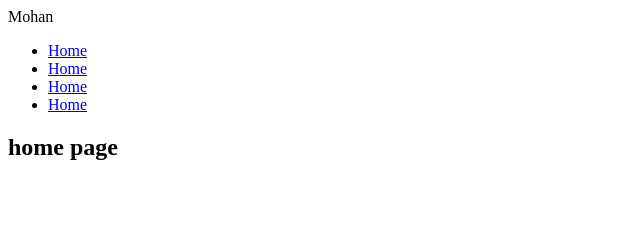
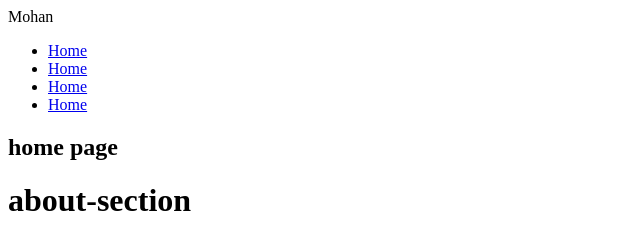
Before and after one commit to mohankumar8875/myrepo, a plain HTML site: page index.html in a window 1280 px wide. Shown: the whole page, without its empty margins (0-640 px from the left). Drawn offline with Linux system fonts and the light colour scheme.

Commit message:
first V4 of index. html

```diff
--- a/index.html
+++ b/index.html
@@ -20,5 +20,8 @@
     <div class="home">
         <h2>home page</h2>
     </div>
+    <div class="about-section">
+        <h1>about-section</h1>
+    </div>
 </body>
 </html>
```
